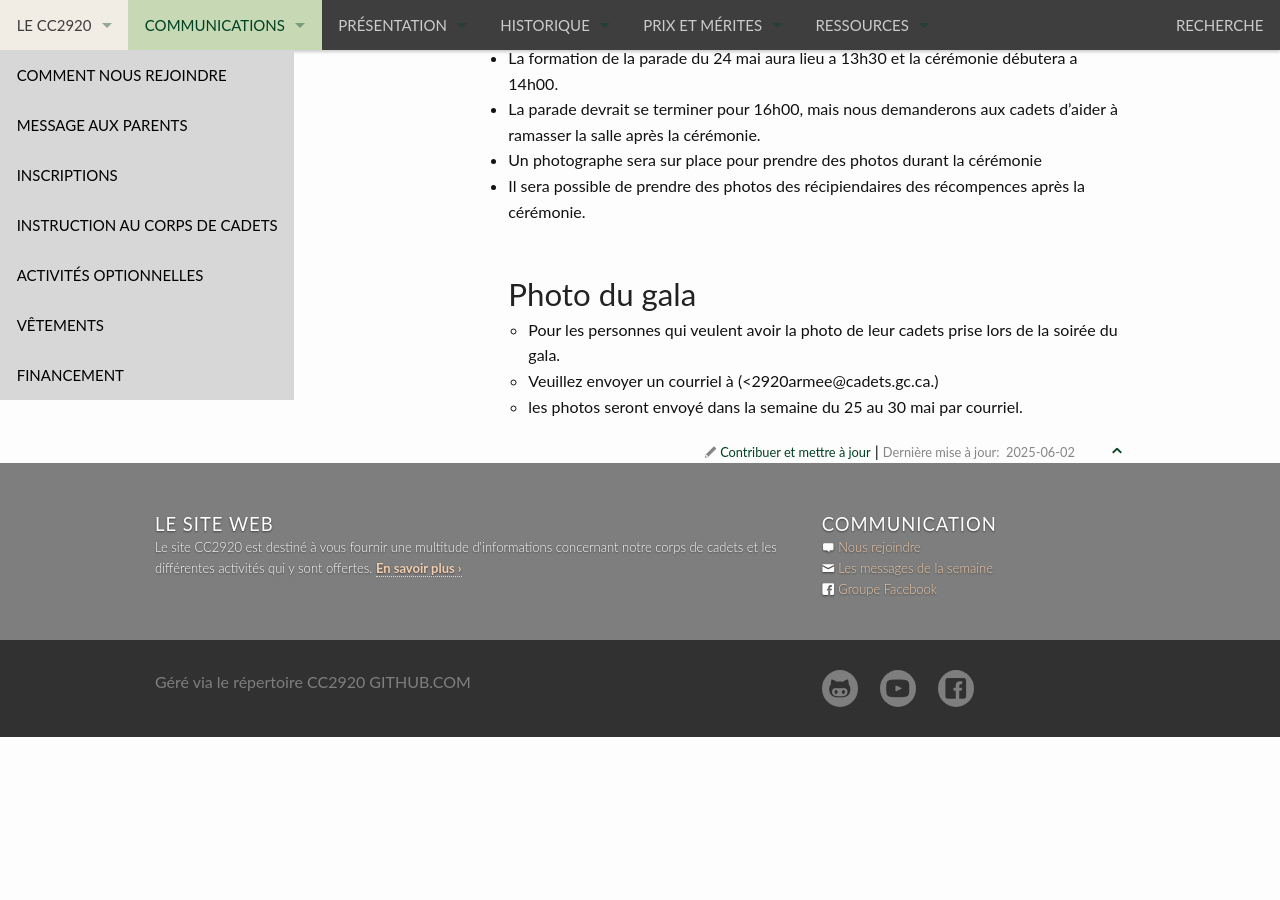
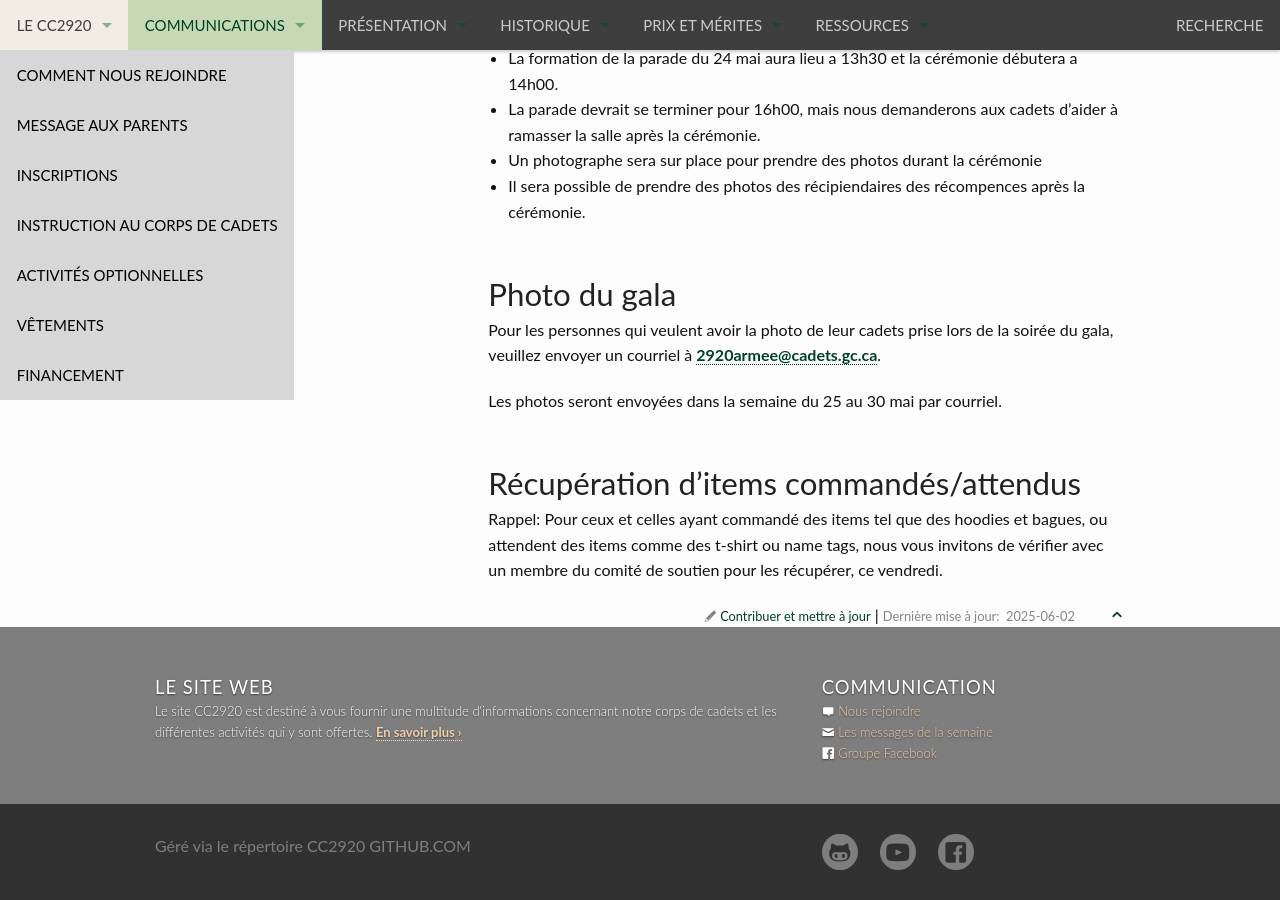
Before and after one commit to CC2920/web, a Jekyll site: the page built from _communications/messages.md, in a window 1280 px wide and 900 px high, scrolled down 1889 px. Built offline with Jekyll 4.4.1, drawn with Linux system fonts in a browser that asks for light colours; before the commit the page ends 2626 px from its top, so only the background shows below that.

Commit message:
Ajout msg pour hoodies, t-shirt, etc.

```diff
--- a/_communications/messages.md
+++ b/_communications/messages.md
@@ -61,8 +61,12 @@ Si vous êtes absent le vendredi soir, vous devez envoyer un courriel à l'adres
 - Un photographe sera sur place pour prendre des photos durant la cérémonie
 - Il sera possible de prendre des photos des récipiendaires des récompences après la cérémonie.
 
-  ## Photo du gala
+## Photo du gala
 
-  - Pour les personnes qui veulent avoir la photo de leur cadets prise lors de la soirée du gala.
-  - Veuillez envoyer un courriel à (<2920armee@cadets.gc.ca.)
-  - les photos seront envoyé dans la semaine du 25 au 30 mai par courriel.
+Pour les personnes qui veulent avoir la photo de leur cadets prise lors de la soirée du gala, veuillez envoyer un courriel à <2920armee@cadets.gc.ca>.
+
+Les photos seront envoyées dans la semaine du 25 au 30 mai par courriel.
+
+## Récupération d'items commandés/attendus
+
+Rappel: Pour ceux et celles ayant commandé des items tel que des hoodies et bagues, ou attendent des items comme des t-shirt ou name tags, nous vous invitons de vérifier avec un membre du comité de soutien pour les récupérer, ce vendredi.
```
